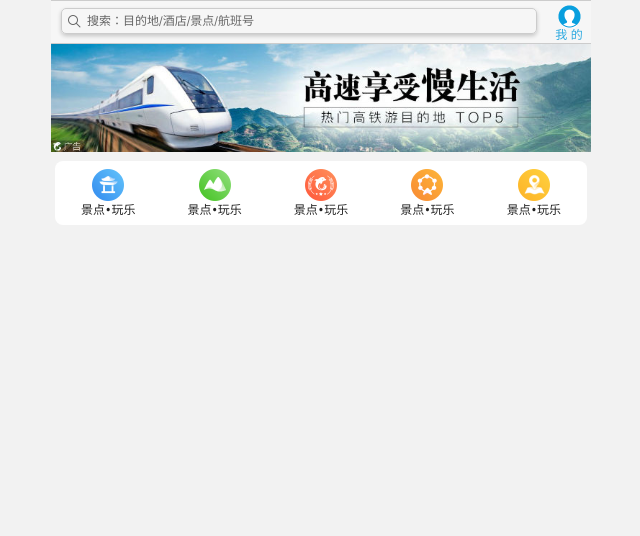
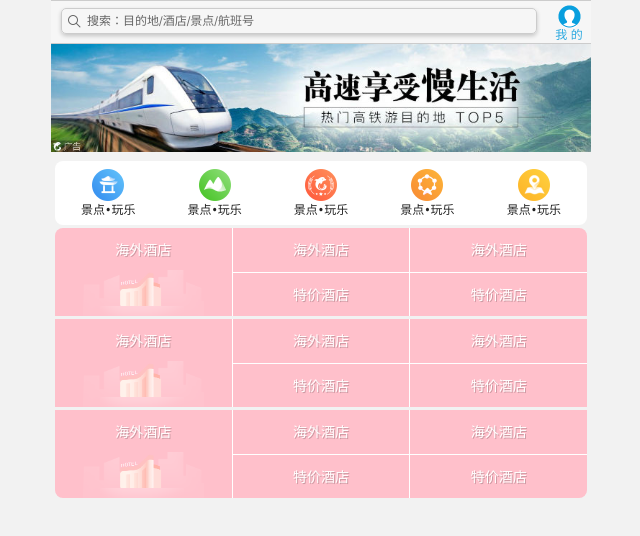
Before and after one commit to kang-theo/h5c3-flex-mobile, a plain HTML site: page index.html in a window 1280 px wide. Shown: the whole page, without its empty margins (319-959 px from the left). Drawn offline with Linux system fonts and the light colour scheme.

Commit message:
Main nav module framework

```diff
--- a/css/index.css
+++ b/css/index.css
@@ -126,3 +126,42 @@ ul {
 .local-nav li .local-nav-icon-icon5 {
   background-position: 0 -128px;
 }
+/* Main nav module */
+nav {
+  overflow: hidden;
+  border-radius: 8px;
+  margin: 0 4px 3px;
+}
+.nav-common {
+  display: flex;
+  height: 88px;
+  background-color: pink;
+}
+.nav-common:nth-child(2) {
+  margin: 3px 0;
+}
+.nav-items {
+  flex: 1;
+  display: flex;
+  flex-direction: column;
+  /* align-items: center; */
+}
+.nav-items:nth-child(-n + 2) {
+  border-right: 1px solid #fff;
+}
+.nav-items a {
+  flex: 1;
+  text-align: center;
+  line-height: 44px;
+  color: #fff;
+  font-size: 14px;
+  text-shadow: 1px 1px rgba(0, 0, 0, 0.2);
+}
+.nav-items a:nth-child(1) {
+  border-bottom: 1px solid #fff;
+}
+.nav-items:nth-child(1) a {
+  border: 0;
+  background: url(../images/hotel.png) no-repeat bottom center;
+  background-size: 121px auto; /* 3X pic*/
+}
--- a/index.html
+++ b/index.html
@@ -25,30 +25,72 @@
           <span>景点•玩乐</span>
         </a>
       </li>
-            <li>
+      <li>
         <a href="#" title="景点•玩乐">
           <span class="local-nav-icon-icon2"></span>
           <span>景点•玩乐</span>
         </a>
       </li>
-            <li>
+      <li>
         <a href="#" title="景点•玩乐">
           <span class="local-nav-icon-icon3"></span>
           <span>景点•玩乐</span>
         </a>
       </li>
-            <li>
+      <li>
         <a href="#" title="景点•玩乐">
           <span class="local-nav-icon-icon4"></span>
           <span>景点•玩乐</span>
         </a>
       </li>
-            <li>
+      <li>
         <a href="#" title="景点•玩乐">
           <span class="local-nav-icon-icon5"></span>
           <span>景点•玩乐</span>
         </a>
       </li>
     </ul>
+    <!-- Main nav module -->
+    <nav>
+      <div class="nav-common">
+        <div class="nav-items">
+          <a href="#">海外酒店</a>
+        </div>
+        <div class="nav-items">
+          <a href="#">海外酒店</a>
+          <a href="#">特价酒店</a>
+        </div>
+        <div class="nav-items">
+          <a href="#">海外酒店</a>
+          <a href="#">特价酒店</a>
+        </div>
+      </div>
+      <div class="nav-common">
+        <div class="nav-items">
+          <a href="#">海外酒店</a>
+        </div>
+        <div class="nav-items">
+          <a href="#">海外酒店</a>
+          <a href="#">特价酒店</a>
+        </div>
+        <div class="nav-items">
+          <a href="#">海外酒店</a>
+          <a href="#">特价酒店</a>
+        </div>
+      </div>
+      <div class="nav-common">
+        <div class="nav-items">
+          <a href="#">海外酒店</a>
+        </div>
+        <div class="nav-items">
+          <a href="#">海外酒店</a>
+          <a href="#">特价酒店</a>
+        </div>
+        <div class="nav-items">
+          <a href="#">海外酒店</a>
+          <a href="#">特价酒店</a>
+        </div>
+      </div>
+    </nav>
   </body>
 </html>
```
Also changed, not shown: images/hotel.png (added).
